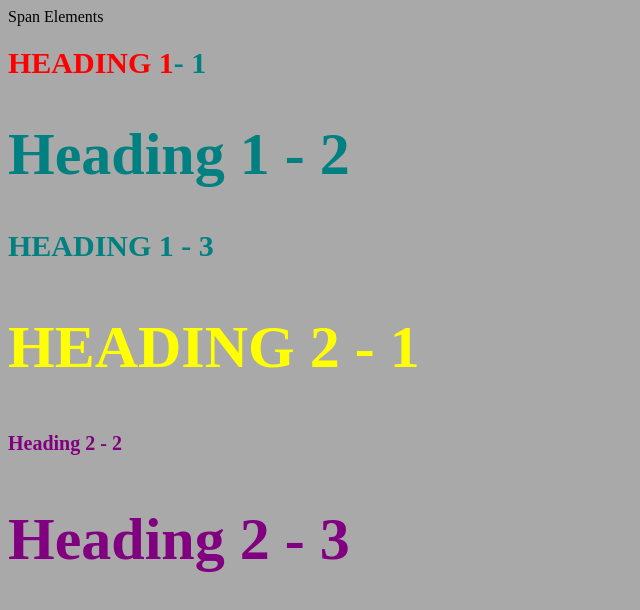
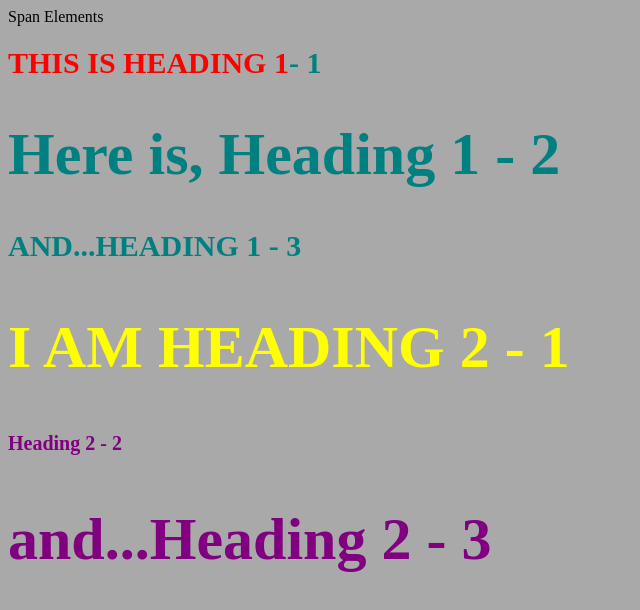
Before and after one commit to ctnsly/cartoon-hero, a plain HTML site: page style-test.html in a window 1280 px wide. Shown: the whole page, without its empty margins (0-640 px from the left). Drawn offline with Linux system fonts and the light colour scheme.

Commit message:
verbiage updates

```diff
--- a/style-test.html
+++ b/style-test.html
@@ -8,12 +8,12 @@
 </head>
 <body >
 	<span>Span Elements</span>
-	<h1 class="uppercase"><span>Heading 1</span>- 1</h1>
-	<h1 class="big">Heading 1 - 2</h1>
-	<h1 class="uppercase">Heading 1 - 3</h1>
-	<h2 class="big uppercase">Heading 2 - 1</h2>
+	<h1 class="uppercase"><span>This is Heading 1</span>- 1</h1>
+	<h1 class="big">Here is, Heading 1 - 2</h1>
+	<h1 class="uppercase">And...Heading 1 - 3</h1>
+	<h2 class="big uppercase">I am Heading 2 - 1</h2>
 	<h2>Heading 2 - 2</h2>
-	<h2 class="big">Heading 2 - 3</h2>
+	<h2 class="big">and...Heading 2 - 3</h2>
 
 
 
```
Also changed, not shown: test.html (+3 -3 lines).
